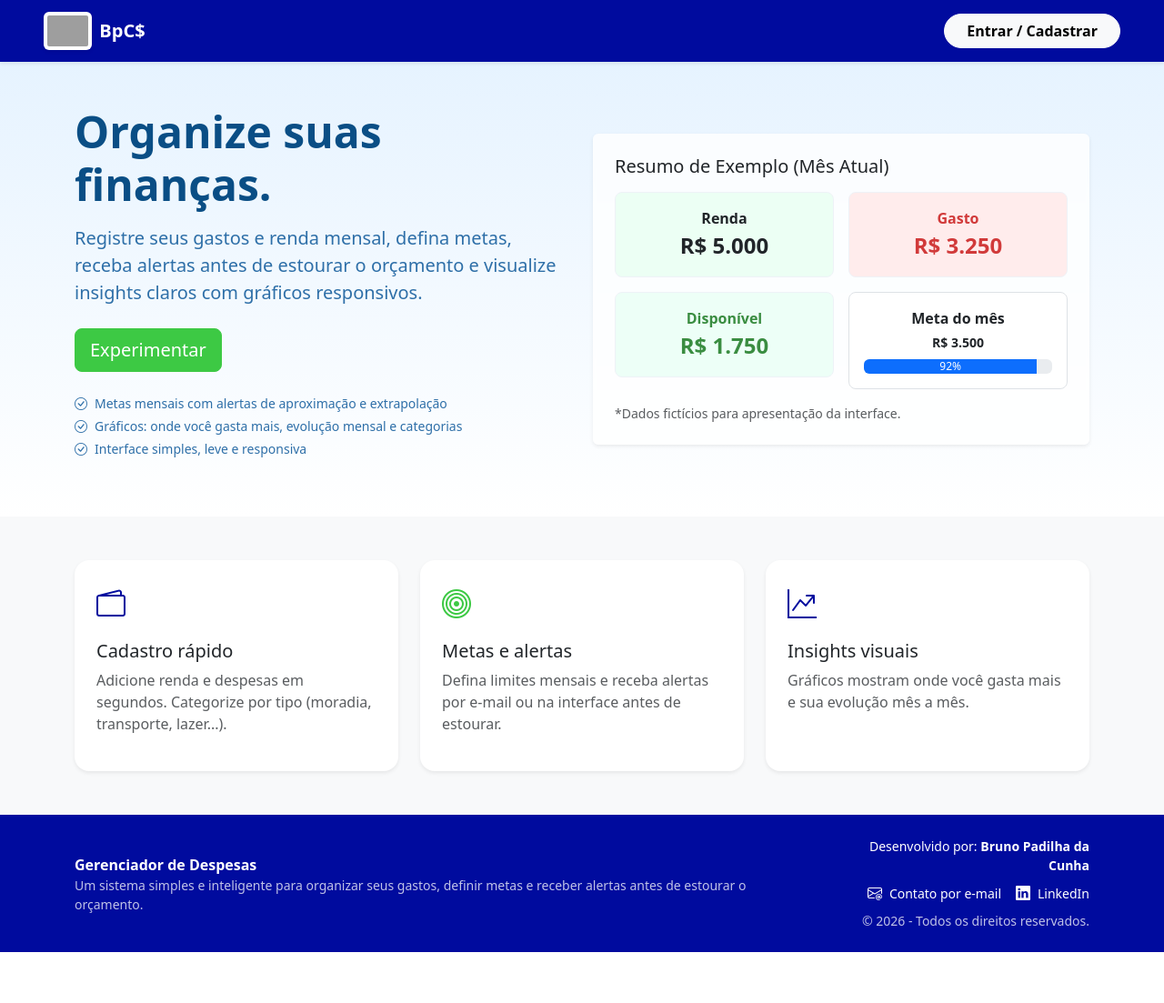
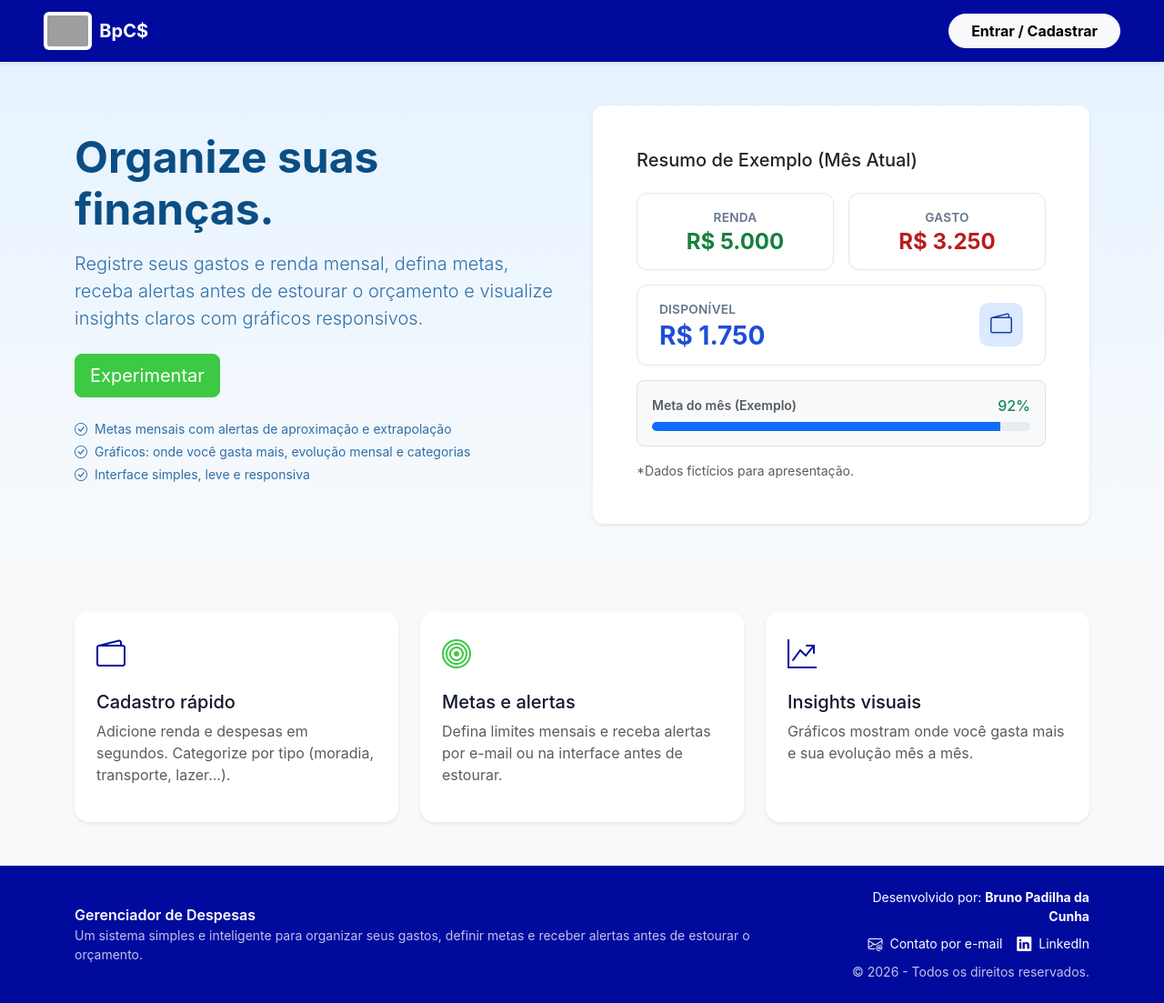
Before and after one commit to uPadilhaa/financas, a Django app: page / in a window 1280 px wide. Shown: the whole page at 91% size. Before the commit the page ends 1047 px from the top, so only its background shows below. Run offline with Django 5.2, Linux system fonts and the light colour scheme; parts of the project's set-up code (start-up, migrations or seed data) failed here and were passed over; grey boxes are pictures that could not be loaded.

Commit message:
atualizado cores e gráfico na tela inicial

```diff
--- a/despesas/services/dashboard_graficos.py
+++ b/despesas/services/dashboard_graficos.py
@@ -188,8 +188,9 @@ def montar_grafico_pizza_categorias(df_despesas_mes) -> str:
 
     serie = df_despesas_mes.groupby("categoria__nome")["valor"].sum().sort_values(ascending=False)
     cores = [
-        "#6366f1", "#8b5cf6", "#ec4899", "#f43f5e",
-        "#f59e0b", "#10b981", "#06b6d4", "#3b82f6"
+        "#10b981", "#3b82f6", "#f59e0b", "#f43f5e", "#8b5cf6",
+        "#06b6d4", "#84cc16", "#d946ef", "#64748b", "#f97316",
+        "#14b8a6", "#ec4899", "#6366f1", "#eab308", "#a855f7"
     ]
 
     figura.add_trace(go.Pie(
--- a/despesas/views/core.py
+++ b/despesas/views/core.py
@@ -4,8 +4,18 @@ from django.db.models import Sum
 from django.utils import timezone
 from despesas.models import Receita, Despesa, Usuario
 
+from despesas.services.dashboard_dados import obter_dados_dashboard
+
 def home(request):
-    return render(request, "home.html")
+    context = {}
+    if request.user.is_authenticated:
+        try:
+            dados = obter_dados_dashboard(request)
+            context = dados["contexto"]
+        except Exception:
+             # Em caso de erro (ex: banco vazio), falha silenciosa para renderizar home normal
+             pass
+    return render(request, "home.html", context)
 
 def pagina_login(request):
     return render(request, "account/login.html")
--- a/static/css/custom.css
+++ b/static/css/custom.css
@@ -6,6 +6,18 @@
   --brand-blue-50: #f3f9ff;
   --brand-green: #3dc944;
   --brand-green-700: #3a8d41;
+
+  /* Global Colors */
+  --bg-page: #f8fafc;
+  --text-primary: #0f172a;
+  --text-secondary: #64748b;
+  --border-color: #e2e8f0;
+}
+
+body {
+  background-color: var(--bg-page);
+  color: var(--text-primary);
+  font-family: 'Inter', system-ui, -apple-system, sans-serif;
 }
 
 .bg-brand-blue {
@@ -42,7 +54,7 @@
 }
 
 .hero-blue {
-  background: linear-gradient(180deg, var(--brand-blue-100) 0%, #ffffff 100%);
+  background: linear-gradient(180deg, var(--brand-blue-100) 0%, var(--bg-page) 100%);
 }
 
 .feature-card:hover {
@@ -55,28 +67,70 @@
   box-shadow: 0 4px 14px rgba(0, 0, 0, .06);
 }
 
+/* KPI Cards - Shared Component */
 .kpi-card {
-  background: #ffffffc9;
-  backdrop-filter: blur(2px);
+  background: white;
+  border-radius: 12px;
+  padding: 1.5rem;
+  border: 1px solid var(--border-color);
+  box-shadow: 0 1px 2px rgba(0,0,0,0.03);
+  transition: transform 0.2s ease, box-shadow 0.2s ease;
 }
+
+.kpi-card:hover {
+  transform: translateY(-2px);
+  box-shadow: 0 4px 6px -1px rgba(0,0,0,0.06);
+}
+
+.kpi-label {
+  font-size: 0.85rem;
+  font-weight: 600;
+  color: var(--text-secondary);
+  text-transform: uppercase;
+  margin-bottom: 0.5rem;
+  letter-spacing: 0.02em;
+}
+
+.kpi-value {
+  font-size: 1.75rem;
+  font-weight: 700;
+  line-height: 1.1;
+  color: var(--text-primary);
+  margin-bottom: 0.5rem;
+}
+
+.kpi-subtext {
+  font-size: 0.85rem;
+  color: #94a3b8;
+}
+
+.kpi-icon-wrapper {
+  width: 48px;
+  height: 48px;
+  border-radius: 10px;
+  display: flex;
+  align-items: center;
+  justify-content: center;
+  font-size: 1.5rem;
+  flex-shrink: 0;
+}
+
+/* KPI Themes */
+.theme-income .kpi-icon-wrapper { background-color: #dcfce7; color: #166534; }
+.theme-income .kpi-value { color: #15803d; }
+
+.theme-expense .kpi-icon-wrapper { background-color: #fee2e2; color: #991b1b; }
+.theme-expense .kpi-value { color: #b91c1c; }
+
+.theme-balance .kpi-icon-wrapper { background-color: #dbeafe; color: #1e40af; }
+.theme-balance .kpi-value { color: #1d4ed8; }
+
+.theme-future .kpi-icon-wrapper { background-color: #f1f5f9; color: #475569; }
+
 
 .stat {
   border: 1px solid #eef2f7;
   background: #fff;
-}
-
-.stat-income {
-  background: #ecfff4;
-}
-
-.stat-expense {
-  background: #ffecec;
-  color: #d13a3a;
-}
-
-.stat-available {
-  background: #edfff7;
-  color: var(--brand-green-700);
 }
 
 .navbar .nav-link {
--- a/templates/home.html
+++ b/templates/home.html
@@ -28,45 +28,109 @@
       </div>
 
       <div class="col-lg-6">
-        <div class="card shadow-sm border-0 kpi-card">
+        <div class="card shadow-sm border-0 kpi-card bg-white">
           <div class="card-body p-4">
-            <h5 class="card-title mb-3">Resumo de Exemplo (Mês Atual)</h5>
+            {% if request.user.is_authenticated %}
+            <h5 class="card-title mb-4">Seu Resumo de {{ data_referencia|date:"F/Y" }}</h5>
+            <div class="row g-3">
+              <!-- Entradas -->
+              <div class="col-6">
+                <div class="kpi-card theme-income h-100 p-3 d-flex flex-column justify-content-center text-center">
+                  <div class="kpi-label mb-1">Entradas</div>
+                  <div class="kpi-value fs-4 mb-0">R$ {{ entradas_totais|floatformat:0 }}</div>
+                </div>
+              </div>
+
+              <!-- Saídas -->
+              <div class="col-6">
+                <div class="kpi-card theme-expense h-100 p-3 d-flex flex-column justify-content-center text-center">
+                  <div class="kpi-label mb-1">Saídas</div>
+                  <div class="kpi-value fs-4 mb-0">R$ {{ saidas_totais|floatformat:0 }}</div>
+                </div>
+              </div>
+
+              <!-- Saldo -->
+              <div class="col-12">
+                <div class="kpi-card theme-balance h-100 p-3 d-flex align-items-center justify-content-between px-4">
+                  <div class="text-start">
+                    <div class="kpi-label mb-1">Saldo em Caixa</div>
+                    <div class="kpi-value fs-3 mb-0">R$ {{ saldo|floatformat:2 }}</div>
+                  </div>
+                  <div class="kpi-icon-wrapper">
+                    <i class="bi bi-wallet2"></i>
+                  </div>
+                </div>
+              </div>
+
+              <!-- Meta Progresso -->
+              <div class="col-12">
+                <div class="p-3 rounded-3 border text-center bg-light">
+                  <div class="d-flex justify-content-between align-items-end mb-2">
+                    <span class="small fw-semibold text-muted">Orçamento Usado</span>
+                    <span class="h6 mb-0 {{ pct_orcamento|yesno:'text-success,text-danger' }}">
+                      {{ pct_orcamento|floatformat:1 }}%
+                    </span>
+                  </div>
+                  <div class="progress" style="height: 10px;">
+                    <div class="progress-bar {% if pct_orcamento > 100 %}bg-danger{% else %}bg-brand-green{% endif %}"
+                      role="progressbar" style="width: {{ pct_orcamento|stringformat:'.0f' }}%">
+                    </div>
+                  </div>
+                </div>
+              </div>
+            </div>
+            <div class="mt-3 text-center">
+              <a href="{% url 'dashboard' %}" class="btn btn-sm btn-outline-primary rounded-pill px-4">Ver Detalhes</a>
+            </div>
+
+            {% else %}
+            <h5 class="card-title mb-4">Resumo de Exemplo (Mês Atual)</h5>
 
             <div class="row g-3">
               <div class="col-6">
-                <div class="p-3 rounded-3 stat stat-income text-center">
-                  <div class="fw-semibold">Renda</div>
-                  <div class="fs-4 fw-bold">R$ 5.000</div>
+                <div class="kpi-card theme-income h-100 p-3 d-flex flex-column justify-content-center text-center">
+                  <div class="kpi-label mb-1">Renda</div>
+                  <div class="kpi-value fs-4 mb-0">R$ 5.000</div>
                 </div>
               </div>
 
               <div class="col-6">
-                <div class="p-3 rounded-3 stat stat-expense text-center">
-                  <div class="fw-semibold">Gasto</div>
-                  <div class="fs-4 fw-bold">R$ 3.250</div>
+                <div class="kpi-card theme-expense h-100 p-3 d-flex flex-column justify-content-center text-center">
+                  <div class="kpi-label mb-1">Gasto</div>
+                  <div class="kpi-value fs-4 mb-0">R$ 3.250</div>
                 </div>
               </div>
 
-              <div class="col-6">
-                <div class="p-3 rounded-3 stat stat-available text-center">
-                  <div class="fw-semibold">Disponível</div>
-                  <div class="fs-4 fw-bold">R$ 1.750</div>
+              <div class="col-12">
+                <div class="kpi-card theme-balance h-100 p-3 d-flex align-items-center justify-content-between px-4">
+                  <div class="text-start">
+                    <div class="kpi-label mb-1">Disponível</div>
+                    <div class="kpi-value fs-3 mb-0">R$ 1.750</div>
+                  </div>
+                  <div class="kpi-icon-wrapper">
+                    <i class="bi bi-wallet2"></i>
+                  </div>
                 </div>
               </div>
 
-              <div class="col-6">
-                <div class="p-3 rounded-3 bg-white border text-center">
-                  <div class="fw-semibold mb-1">Meta do mês</div>
-                  <div class="small mb-2"><span class="fw-bold">R$ 3.500</span></div>
-                  <div class="progress" role="progressbar" aria-label="Meta usada" aria-valuenow="92" aria-valuemin="0"
-                    aria-valuemax="100">
-                    <div class="progress-bar bg-brand-green" style="width: 92%;">92%</div>
+              <div class="col-12">
+                <div class="p-3 rounded-3 border text-center bg-light">
+                  <div class="d-flex justify-content-between align-items-end mb-2">
+                    <span class="small fw-semibold text-muted">Meta do mês (Exemplo)</span>
+                    <span class="h6 mb-0 text-success">
+                      92%
+                    </span>
+                  </div>
+                  <div class="progress" style="height: 10px;">
+                    <div class="progress-bar bg-brand-green" role="progressbar" aria-label="Meta usada"
+                      style="width: 92%;">
+                    </div>
                   </div>
                 </div>
               </div>
             </div>
-
-            <p class="small text-body-secondary mt-3 mb-0">*Dados fictícios para apresentação da interface.</p>
+            <p class="small text-body-secondary mt-3 mb-0">*Dados fictícios para apresentação.</p>
+            {% endif %}
           </div>
         </div>
       </div>
```
Also changed, not shown: financas/settings.py (+29 -2 lines).
